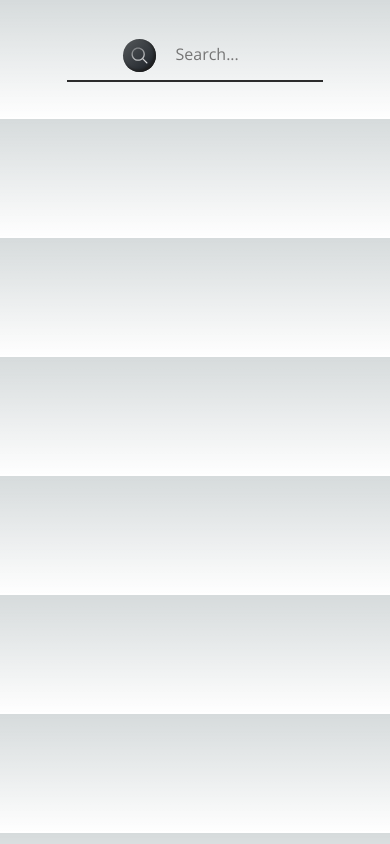
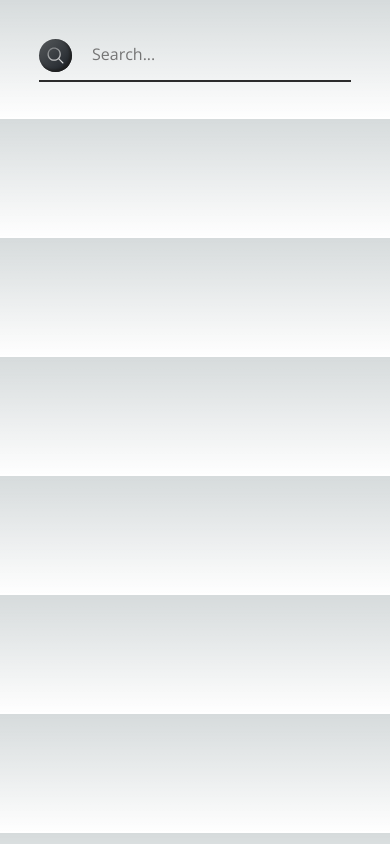
Before and after one commit to DavidGarciaManzana/CargoApp, a Next.js app: page /Search/Search in a window 390 px wide. Built offline with nearby package versions, Linux system fonts and the light colour scheme.

Commit message:
Search bar fixed for small phones

```diff
--- a/src/pages/Search/Search.module.css
+++ b/src/pages/Search/Search.module.css
@@ -1,9 +1,9 @@
 .searchContainer {
     height: 41px;
     /*width: 305px;*/
-    margin: 10% 0;
+    margin: 10% 10%;
     display: flex;
-    justify-content: center;
+    justify-content: flex-start;
     align-items: center;
     flex-wrap: wrap;
 }
@@ -15,7 +15,7 @@
     display: block;
     /*height: 1px;*/
     margin-top: 8px;
-    width: 65%;
+    width: 100%;
     border: 1px solid #2C2C2C;
 }
 
```
